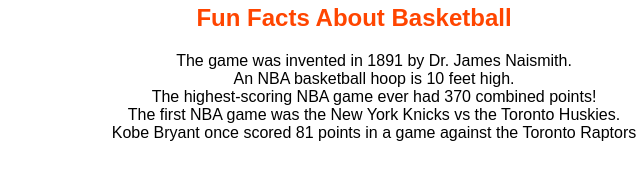
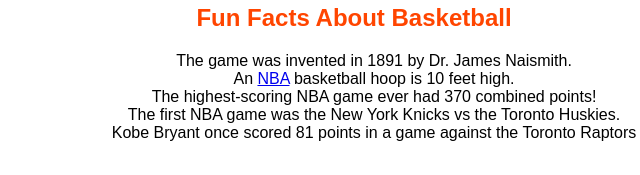
Before and after one commit to alexbthfamily/alexbthfamily.github.io, a plain HTML site: page index.html in a window 1280 px wide. Shown: the part 1170-1345 px from the top of the page, 286-926 px from the left. Drawn offline with Linux system fonts and the light colour scheme.

Commit message:
Update index.html

```diff
--- a/index.html
+++ b/index.html
@@ -52,7 +52,7 @@
         <h2 class="fun-facts">Fun Facts About Basketball</h2>
         <ul>
             <li>The game was invented in 1891 by Dr. James Naismith.</li>
-            <li>An NBA basketball hoop is 10 feet high.</li>
+            <li>An <a href="https://en.wikipedia.org/wiki/National_Basketball_Association" title="NBA">NBA</a>  basketball hoop is 10 feet high.</li>
             <li>The highest-scoring NBA game ever had 370 combined points!</li>
             <li>The first NBA game was the New York Knicks vs the Toronto Huskies.</li>
             <li>Kobe Bryant once scored 81 points in a game against the Toronto Raptors</li>
```
